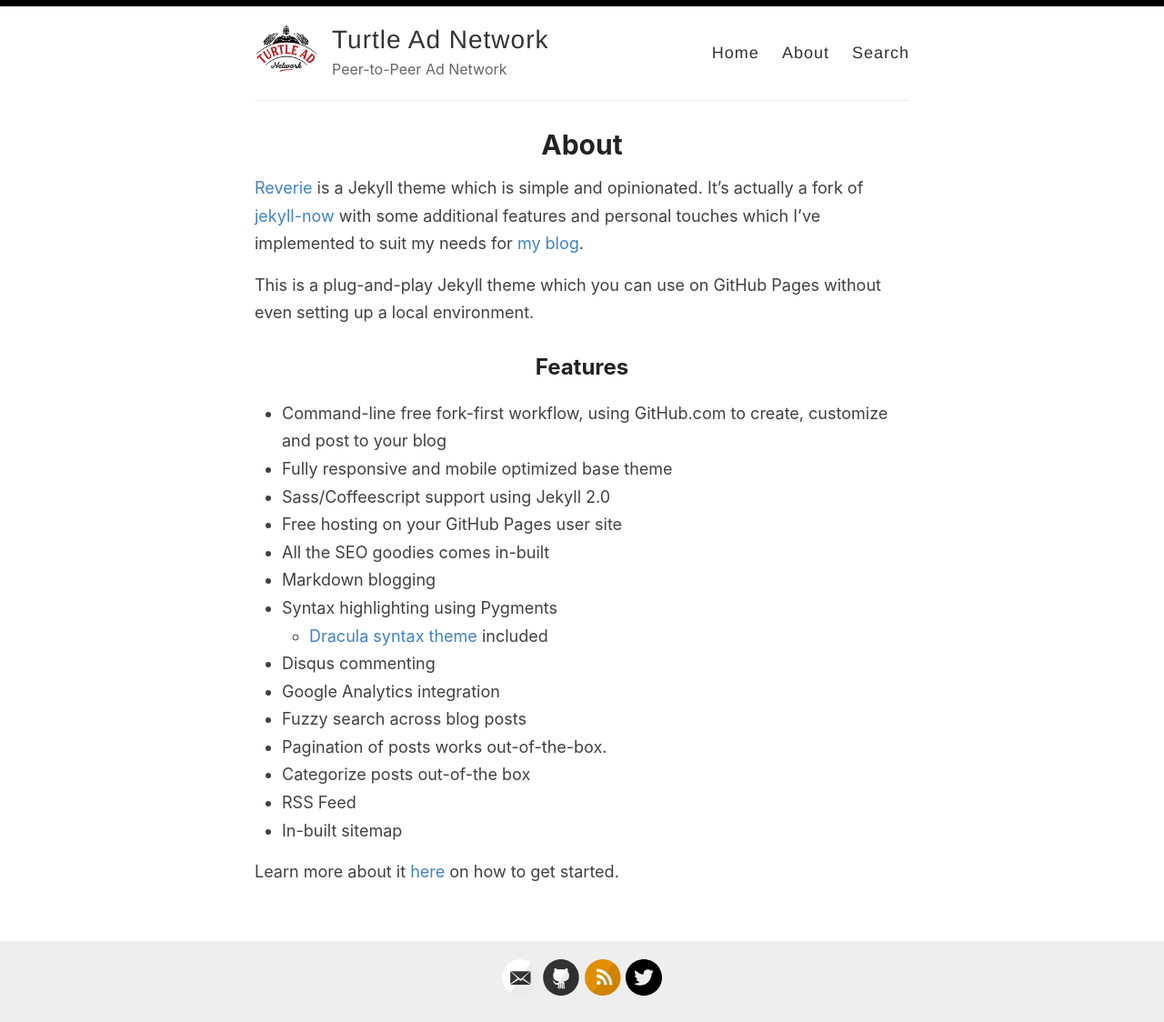
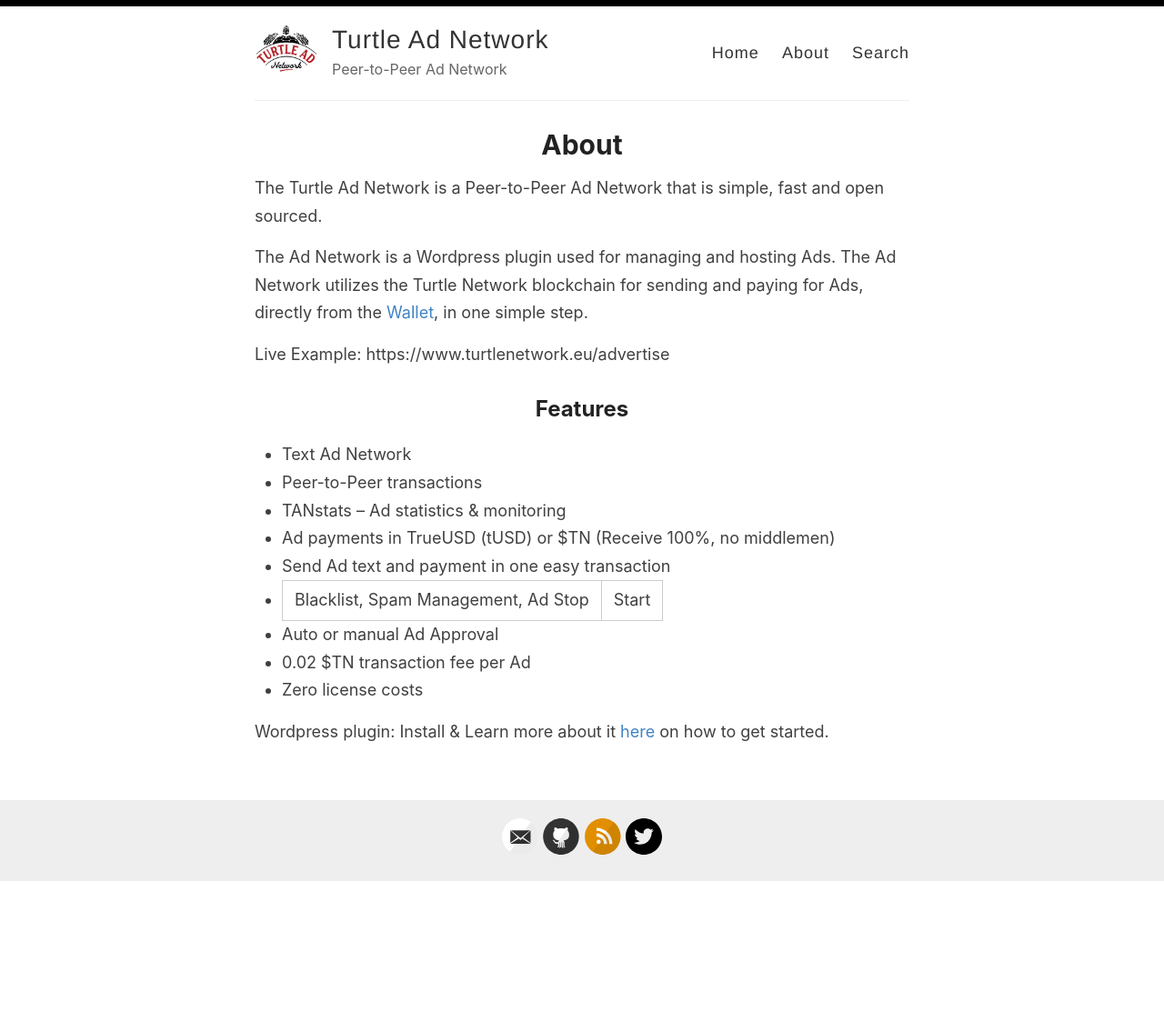
Before and after one commit to TurtleAdNetwork/TurtleAdNetwork.github.io, a Jekyll site: the page built from _pages/about.md, in a window 1280 px wide. Shown: the whole page at 91% size. Built offline with Jekyll 4.4.1, drawn with Linux system fonts in a browser that asks for light colours; after the commit the page ends 970 px from its top, so only the background shows below that.

Commit message:
re-worded page

```diff
--- a/_pages/about.md
+++ b/_pages/about.md
@@ -4,26 +4,23 @@ title: About
 permalink: /about/
 ---
 
-[Reverie](https://github.com/amitmerchant1990/reverie) is a Jekyll theme which is simple and opinionated. It's actually a fork of [jekyll-now](https://github.com/barryclark/jekyll-now) with some additional features and personal touches which I've implemented to suit my needs for [my blog](https://www.amitmerchant.com).
+The Turtle Ad Network is a Peer-to-Peer Ad Network that is simple, fast and open sourced.
 
-This is a plug-and-play Jekyll theme which you can use on GitHub Pages without even setting up a local environment.
+The Ad Network is a Wordpress plugin used for managing and hosting Ads.
+The Ad Network utilizes the Turtle Network blockchain for sending and paying for Ads, directly from the [Wallet](https://wallet.turtlenetwork.eu), in one simple step.
+
+Live Example: https://www.turtlenetwork.eu/advertise
 
 ## Features
 
-- Command-line free fork-first workflow, using GitHub.com to create, customize and post to your blog
-- Fully responsive and mobile optimized base theme
-- Sass/Coffeescript support using Jekyll 2.0
-- Free hosting on your GitHub Pages user site
-- All the SEO goodies comes in-built
-- Markdown blogging
-- Syntax highlighting using Pygments
-    - [Dracula syntax theme](https://draculatheme.com/) included
-- Disqus commenting
-- Google Analytics integration
-- Fuzzy search across blog posts
-- Pagination of posts works out-of-the-box.
-- Categorize posts out-of-the box
-- RSS Feed
-- In-built sitemap
+- Text Ad Network
+- Peer-to-Peer transactions
+- TANstats – Ad statistics & monitoring
+- Ad payments in TrueUSD (tUSD) or $TN (Receive 100%, no middlemen)
+- Send Ad text and payment in one easy transaction
+- Blacklist, Spam Management, Ad Stop|Start
+- Auto or manual Ad Approval
+- 0.02 $TN transaction fee per Ad
+- Zero license costs
 
-Learn more about it [here](https://github.com/amitmerchant1990/reverie) on how to get started.
+Wordpress plugin: Install & Learn more about it [here](https://wordpress.org/plugins/turtle-ad-network) on how to get started.
```
